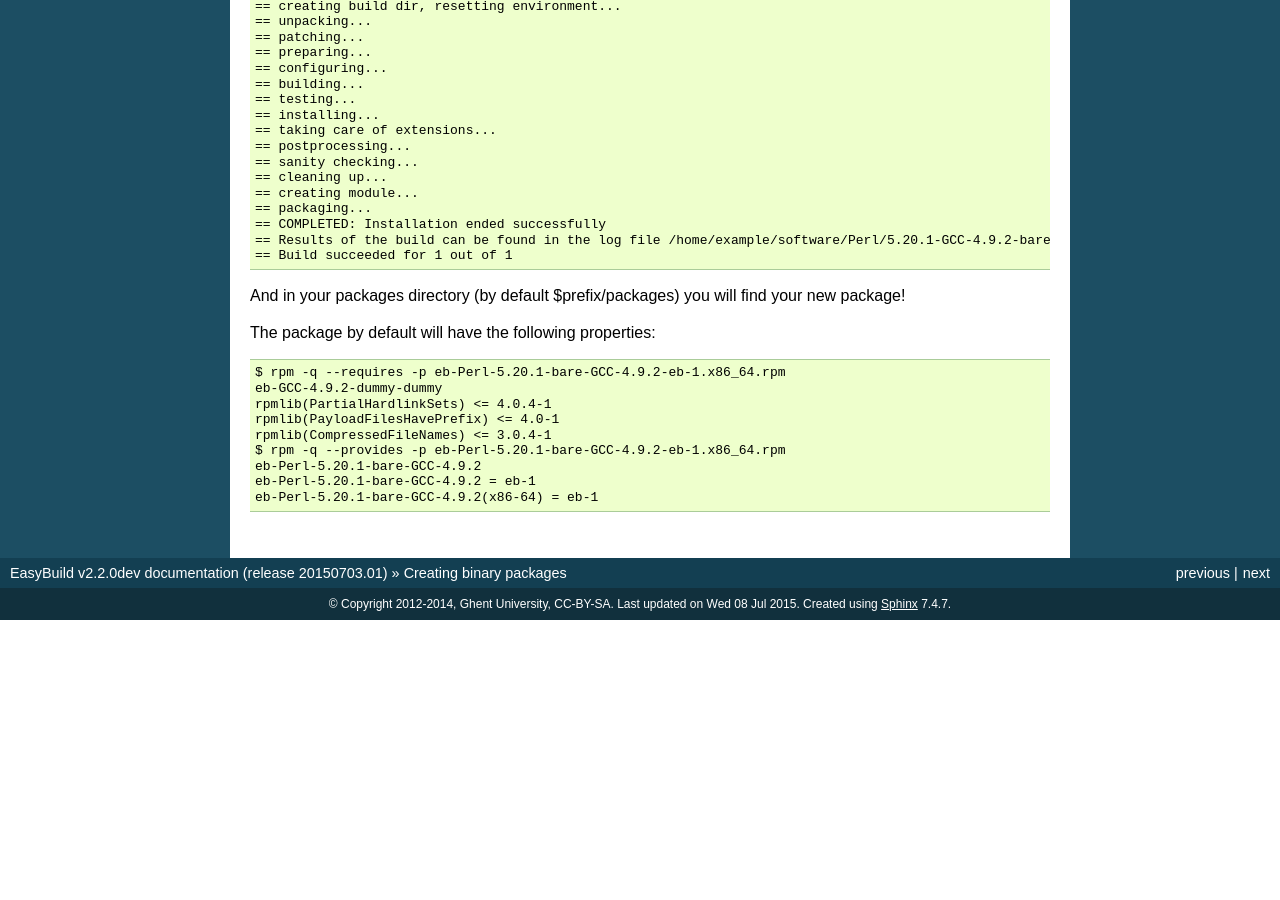
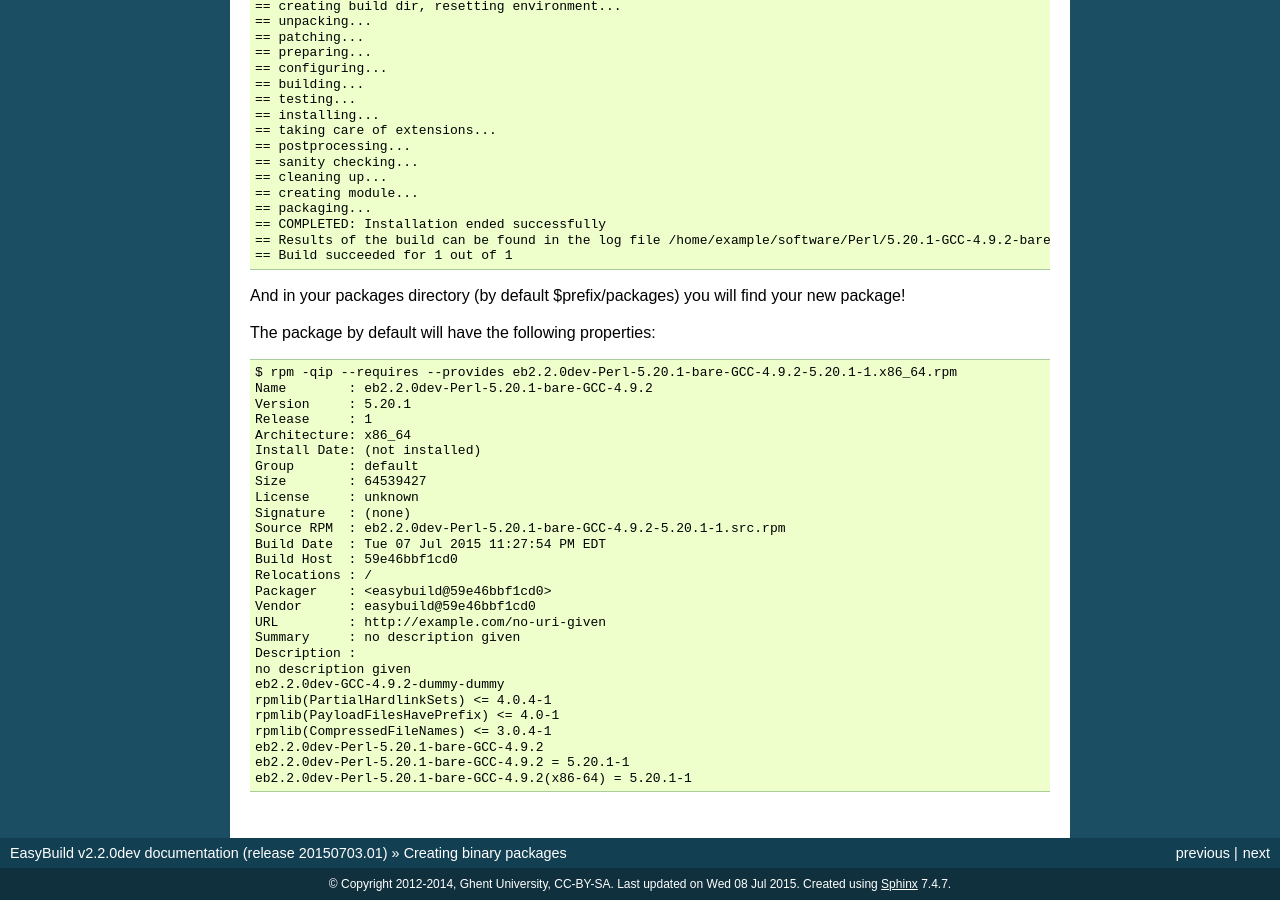
Before and after one commit to easybuilders/easybuild, a Sphinx documentation site: the page built from docs/Creating_binary_packages.rst, in a window 1280 px wide and 900 px high, scrolled down 1268 px. Built offline with Sphinx 7.4.7, drawn with Linux system fonts in a browser that asks for light colours; before the commit the page ends 1888 px from its top, so only the background shows below that.

Commit message:
adding an example -qip output

```diff
--- a/docs/Creating_binary_packages.rst
+++ b/docs/Creating_binary_packages.rst
@@ -92,12 +92,30 @@ And in your packages directory (by default $prefix/packages) you will find your
 
 The package by default will have the following properties::
 
-    $ rpm -q --requires -p eb-Perl-5.20.1-bare-GCC-4.9.2-eb-1.x86_64.rpm
-    eb-GCC-4.9.2-dummy-dummy
+    $ rpm -qip --requires --provides eb2.2.0dev-Perl-5.20.1-bare-GCC-4.9.2-5.20.1-1.x86_64.rpm
+    Name        : eb2.2.0dev-Perl-5.20.1-bare-GCC-4.9.2
+    Version     : 5.20.1
+    Release     : 1
+    Architecture: x86_64
+    Install Date: (not installed)
+    Group       : default
+    Size        : 64539427
+    License     : unknown
+    Signature   : (none)
+    Source RPM  : eb2.2.0dev-Perl-5.20.1-bare-GCC-4.9.2-5.20.1-1.src.rpm
+    Build Date  : Tue 07 Jul 2015 11:27:54 PM EDT
+    Build Host  : 59e46bbf1cd0
+    Relocations : /
+    Packager    : <easybuild@59e46bbf1cd0>
+    Vendor      : easybuild@59e46bbf1cd0
+    URL         : http://example.com/no-uri-given
+    Summary     : no description given
+    Description :
+    no description given
+    eb2.2.0dev-GCC-4.9.2-dummy-dummy
     rpmlib(PartialHardlinkSets) <= 4.0.4-1
     rpmlib(PayloadFilesHavePrefix) <= 4.0-1
     rpmlib(CompressedFileNames) <= 3.0.4-1
-    $ rpm -q --provides -p eb-Perl-5.20.1-bare-GCC-4.9.2-eb-1.x86_64.rpm
-    eb-Perl-5.20.1-bare-GCC-4.9.2
-    eb-Perl-5.20.1-bare-GCC-4.9.2 = eb-1
-    eb-Perl-5.20.1-bare-GCC-4.9.2(x86-64) = eb-1
+    eb2.2.0dev-Perl-5.20.1-bare-GCC-4.9.2
+    eb2.2.0dev-Perl-5.20.1-bare-GCC-4.9.2 = 5.20.1-1
+    eb2.2.0dev-Perl-5.20.1-bare-GCC-4.9.2(x86-64) = 5.20.1-1
```
